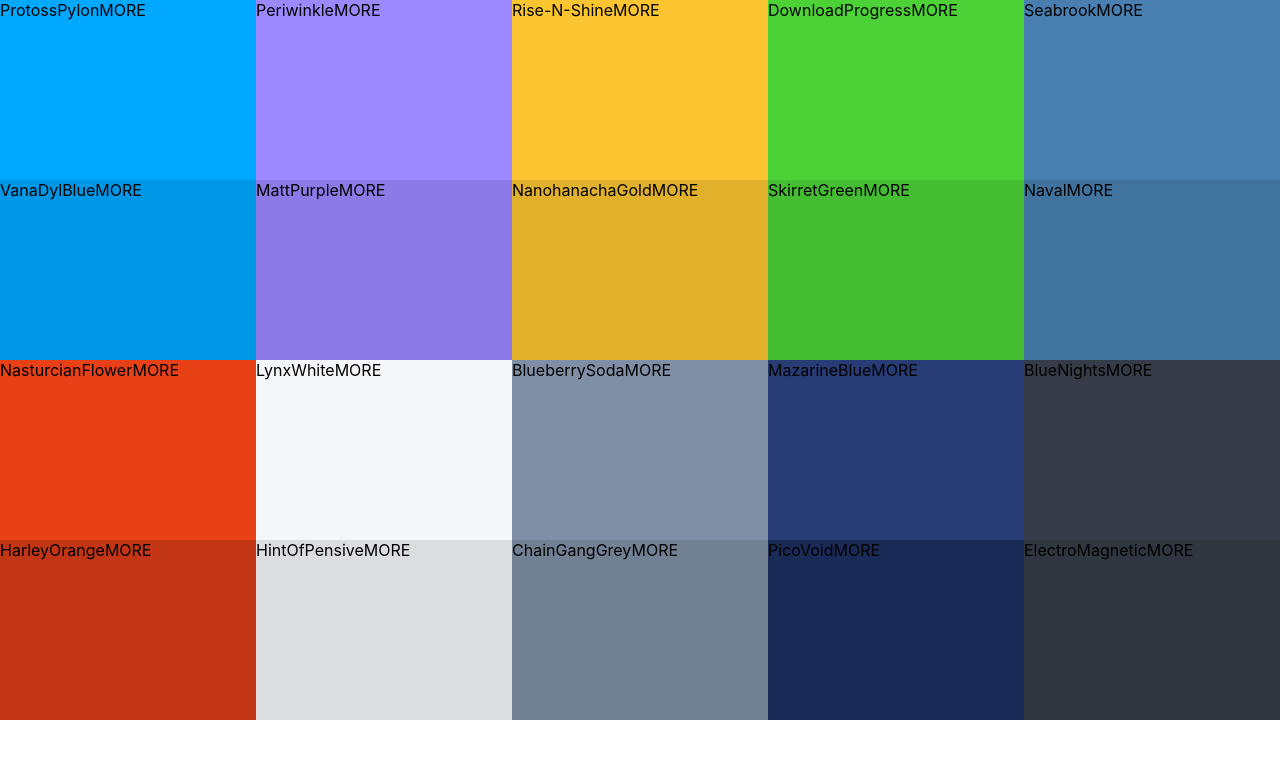
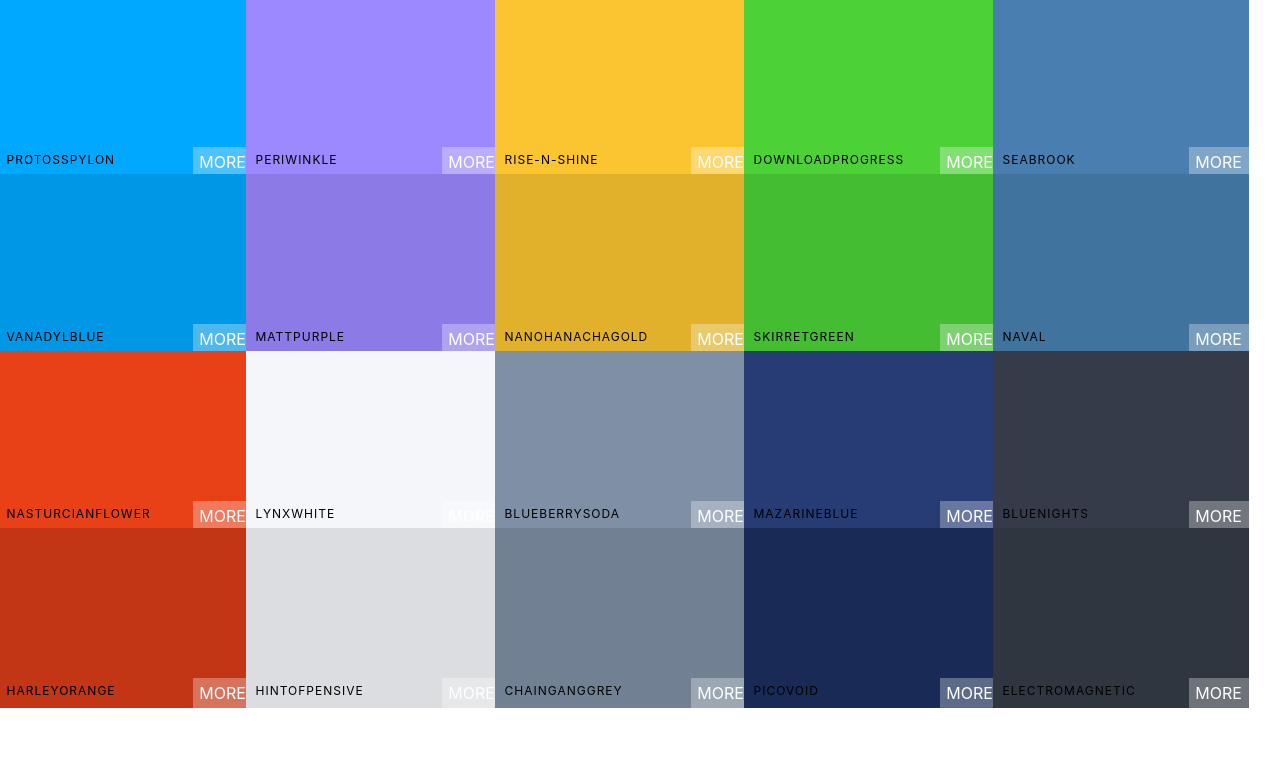
Before and after one commit to xaviguasch/color-utopia-react-app, a React (Create React App) app: page / in a window 1280 px wide. Shown: the top 758 px of the page. Built offline with nearby package versions, Linux system fonts and the light colour scheme.

Commit message:
styled ColorBox

```diff
--- a/src/ColorBox.css
+++ b/src/ColorBox.css
@@ -5,4 +5,56 @@
   display: inline-block;
   position: relative;
   cursor: pointer;
+  margin: -3.5px;
 }
+
+.copy-button {
+  width: 100px;
+  height: 30px;
+  position: absolute;
+  display: inline-block;
+  top: 50%;
+  left: 50%;
+  margin-left: -50px;
+  margin-top: -15px;
+  text-align: center;
+  outline: none;
+  background: rgba(255, 255, 255, 0.3);
+  font-size: 1rem;
+  line-height: 30px;
+  color: white;
+  text-transform: uppercase;
+  border: none;
+  opacity: 0;
+}
+
+.ColorBox:hover .copy-button {
+  opacity: 1;
+  transition: 0.5s;
+}
+
+.box-content {
+  position: absolute;
+  width: 100%;
+  left: 0px;
+  bottom: 0px;
+  padding: 10px;
+  color: black;
+  letter-spacing: 1px;
+  text-transform: uppercase;
+  font-size: 12px;
+}
+
+.see-more {
+  background: rgba(255, 255, 255, 0.3);
+  position: absolute;
+  border: none;
+  right: 0px;
+  bottom: 0px;
+  color: white;
+  width: 60px;
+  height: 30px;
+  text-align: center;
+  line-height: 30px;
+  text-transform: uppercase;
+}
--- a/src/ColorBox.js
+++ b/src/ColorBox.js
@@ -3,10 +3,16 @@
 
 class ColorBox extends Component {
   render() {
+    const { name, background } = this.props
     return (
-      <div style={{ background: this.props.background }} className='ColorBox'>
-        <span>{this.props.name}</span>
-        <span>MORE</span>
+      <div style={{ background }} className='ColorBox'>
+        <div className='copy-container'>
+          <div className='box-content'>
+            <span>{name}</span>
+          </div>
+          <button className='copy-button'>Copy</button>
+        </div>
+        <span className='see-more'>More</span>
       </div>
     )
   }
```
